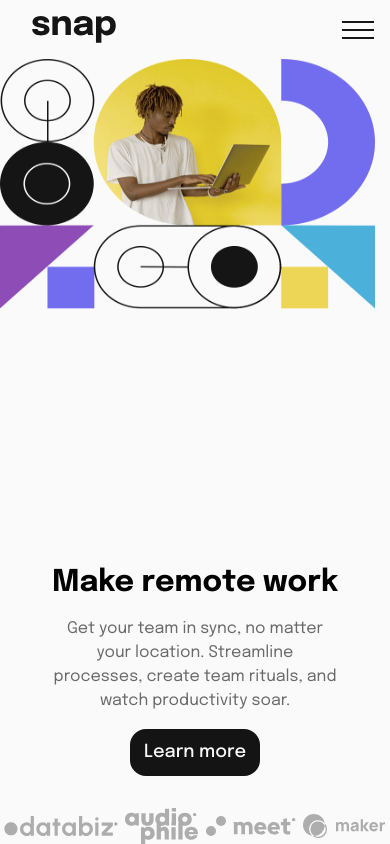
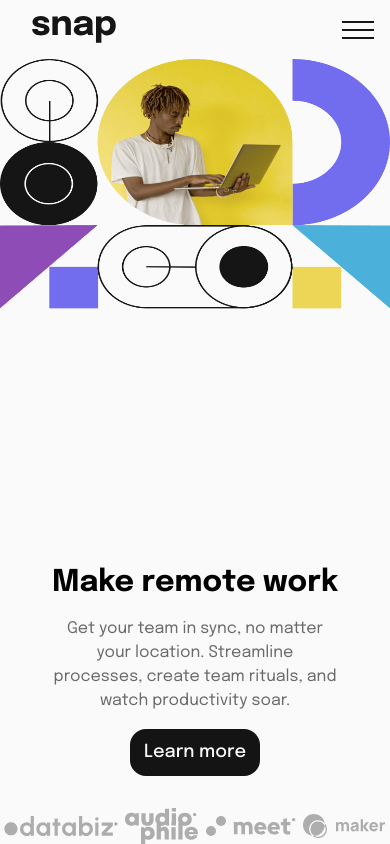
Before and after one commit to Tempestaaa/MentorIntroSection, a React (Vite) app: page / in a window 390 px wide. Shown: the top 844 px of the page. Built offline with nearby package versions, Linux system fonts and the light colour scheme.

Commit message:
update responsive 2

```diff
--- a/src/components/Content.tsx
+++ b/src/components/Content.tsx
@@ -36,7 +36,7 @@ const Content = () => {
         <img
           src={heroMobile}
           alt="hero image"
-          className="w-full h-[250px] md:h-auto max-w-[375px] md:max-w-[400px] "
+          className="w-full h-[250px] md:h-auto md:max-w-[450px] "
         />
       </picture>
     </section>
```
